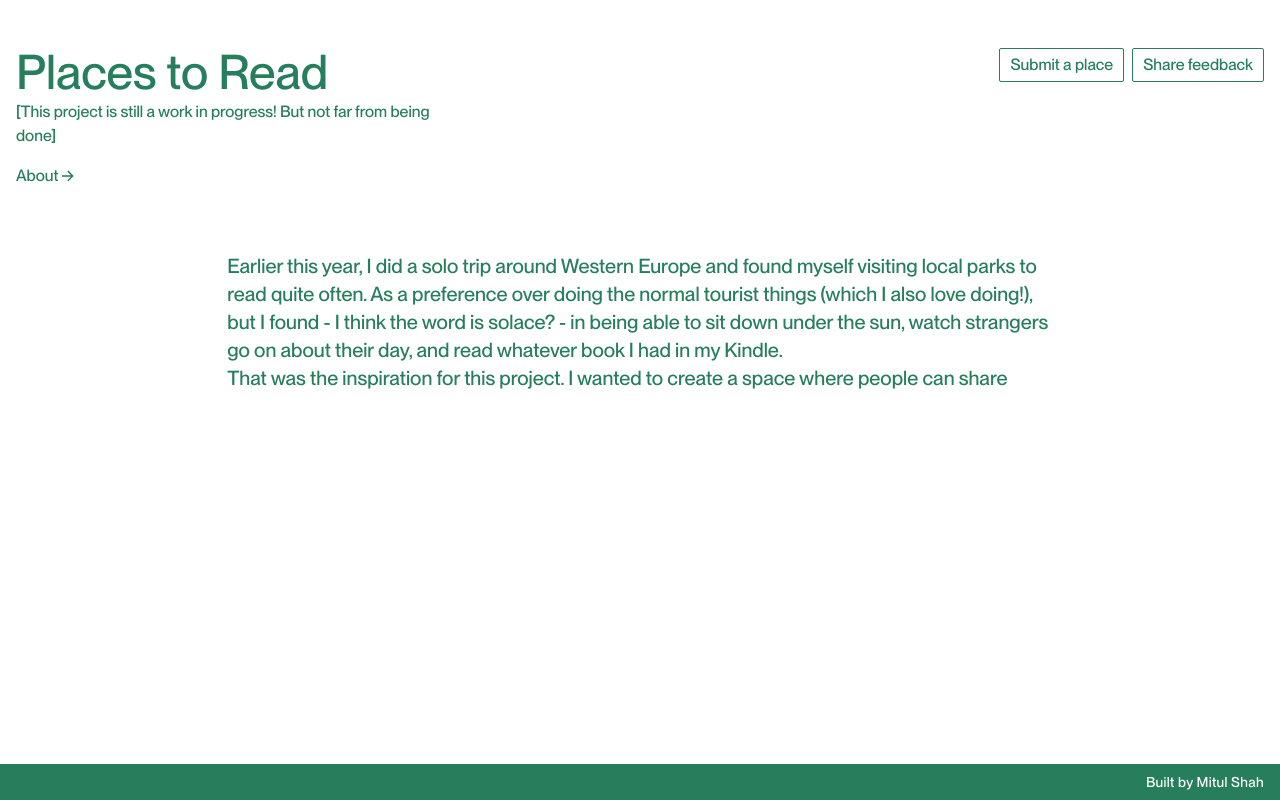
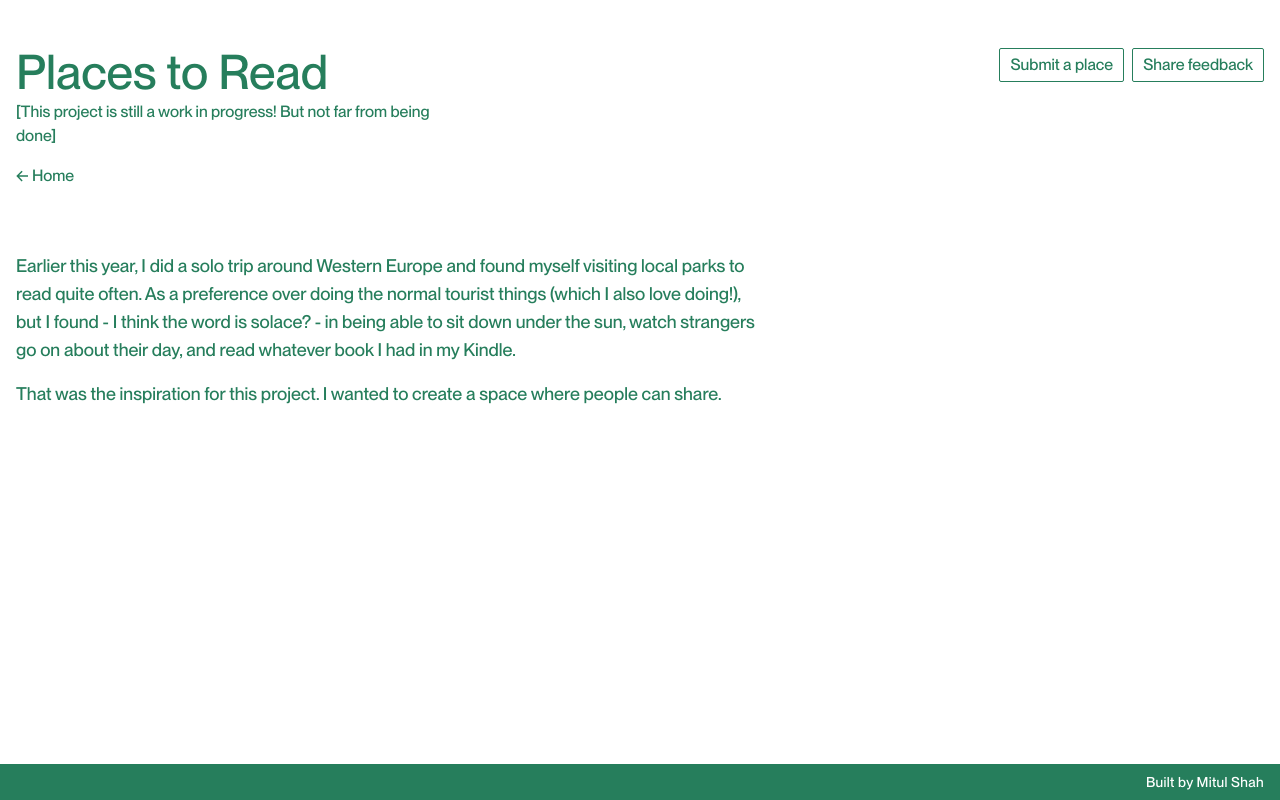
Before and after one commit to mitul-s/placestoread, a Next.js app: page /about in a window 1280 px wide. Built offline with nearby package versions, Linux system fonts and the light colour scheme; no server answers.

Commit message:
almost done

```diff
--- a/components/Header.js
+++ b/components/Header.js
@@ -3,6 +3,7 @@ import Link from "@/components/Link";
 import Button from "@/components/Button";
 import { useForm, ValidationError } from "@formspree/react";
 import React from "react";
+import { useRouter } from "next/router";
 
 const Arrow = ({ ...props }) => {
   return (
@@ -41,6 +42,7 @@ const Field = ({ label, name, type, placeholder, textArea, id, ...props }) => {
 };
 
 export default function Header() {
+  const route = useRouter().route;
   const [state, handleSubmit] = useForm(process.env.NEXT_PUBLIC_FORMSPREE_ID);
   const [inputs, setInputs] = React.useState({
     userTwitter: "",
@@ -62,14 +64,23 @@ export default function Header() {
   return (
     <header className="justify-between w-full px-4 pt-12 pb-16 mx-auto sm:flex max-w-screen-2xl">
       <div>
-        <h1 className="text-5xl">Places to Read</h1>
+        <h1 className="text-5xl">
+          <Link href="/">Places to Read</Link>
+        </h1>
         <p className="max-w-md mt-1">
           [This project is still a work in progress! But not far from being
           done]
         </p>
-        <Link href="/about" className="flex items-center mt-4 gap-x-1 w-fit">
-          About <Arrow />
-        </Link>
+        {route === "/" ? (
+          <Link href="/about" className="flex items-center mt-4 gap-x-1 w-fit">
+            About <Arrow />
+          </Link>
+        ) : (
+          <Link href="/" className="flex items-center mt-4 gap-x-1 w-fit">
+            <Arrow className="rotate-180" />
+            Home
+          </Link>
+        )}
       </div>
       <div className="flex items-start mt-4 sm:mt-0 gap-x-2">
         <Dialog.Root>
--- a/package.json
+++ b/package.json
@@ -11,11 +11,11 @@
   "dependencies": {
     "@formspree/react": "^2.4.0",
     "@next/font": "^13.0.0",
-    "@radix-ui/react-collapsible": "^1.0.1",
+    "@radix-ui/react-collapsible": "^1.0.2",
     "@radix-ui/react-dialog": "^1.0.2",
     "@radix-ui/react-slot": "^1.0.1",
     "googleapis": "^109.0.0",
-    "next": "13.0.0",
+    "next": "^13.2.5-canary.18",
     "react": "18.2.0",
     "react-dom": "18.2.0"
   },
--- a/pages/about.js
+++ b/pages/about.js
@@ -1,17 +1,19 @@
 export default function About() {
   return (
-    <main>
-      <div className="mx-auto text-xl max-w-prose w-fit">
-        Earlier this year, I did a solo trip around Western Europe and found
-        myself visiting local parks to read quite often. As a preference over
-        doing the normal tourist things (which I also love doing!), but I found
-        - I think the word is solace? - in being able to sit down under the sun,
-        watch strangers go on about their day, and read whatever book I had in
-        my Kindle.
-        <br />
-        That was the inspiration for this project. I wanted to create a space
-        where people can share
-        {/* <div>You can see the GitHub repository here.</div> */}
+    <main className="px-4">
+      <div className="text-lg max-w-prose w-fit flex flex-col gap-4">
+        <p>
+          Earlier this year, I did a solo trip around Western Europe and found
+          myself visiting local parks to read quite often. As a preference over
+          doing the normal tourist things (which I also love doing!), but I
+          found - I think the word is solace? - in being able to sit down under
+          the sun, watch strangers go on about their day, and read whatever book
+          I had in my Kindle.
+        </p>
+        <p>
+          That was the inspiration for this project. I wanted to create a space
+          where people can share.
+        </p>
       </div>
     </main>
   );
--- a/pages/index.js
+++ b/pages/index.js
@@ -64,7 +64,7 @@ export default function Home({ parks }) {
     const [open, setOpen] = React.useState(false);
 
     return (
-      <Collapsible.Root asChild>
+      <Collapsible.Root>
         <li className="transition hover:bg-sally/10">
           <Collapsible.Trigger className="w-full grid text-left py-2.5 px-4 grid-cols-yeah">
             <h2>{parkName}</h2>
@@ -107,8 +107,15 @@ export default function Home({ parks }) {
                 </div>
               </div>
               <div className="flex gap-x-2">
-                <Button>Share</Button>
-                <Button>Leave a review</Button>
+                <Link
+                  href={`https://www.google.com/maps/@${encodeURIComponent(
+                    coordinates
+                  )}`}
+                  isExternal
+                >
+                  Get directions
+                </Link>
+                {/* <Button>Leave a review</Button> */}
               </div>
             </div>
             <div className="col-span-2 col-start-5 pt-3 pb-6 ml-4">
--- a/styles/globals.css
+++ b/styles/globals.css
@@ -71,7 +71,7 @@ li {
     animation: slideDown 0.5s ease-in;
   }
   .close {
-    animation: close 0.5s ease-out;
+    animation: close 0.5s ease;
   }
 
   .h-fill-available {
```
Also changed, not shown: 2 other files (tests, documents, lock files or other folders).
